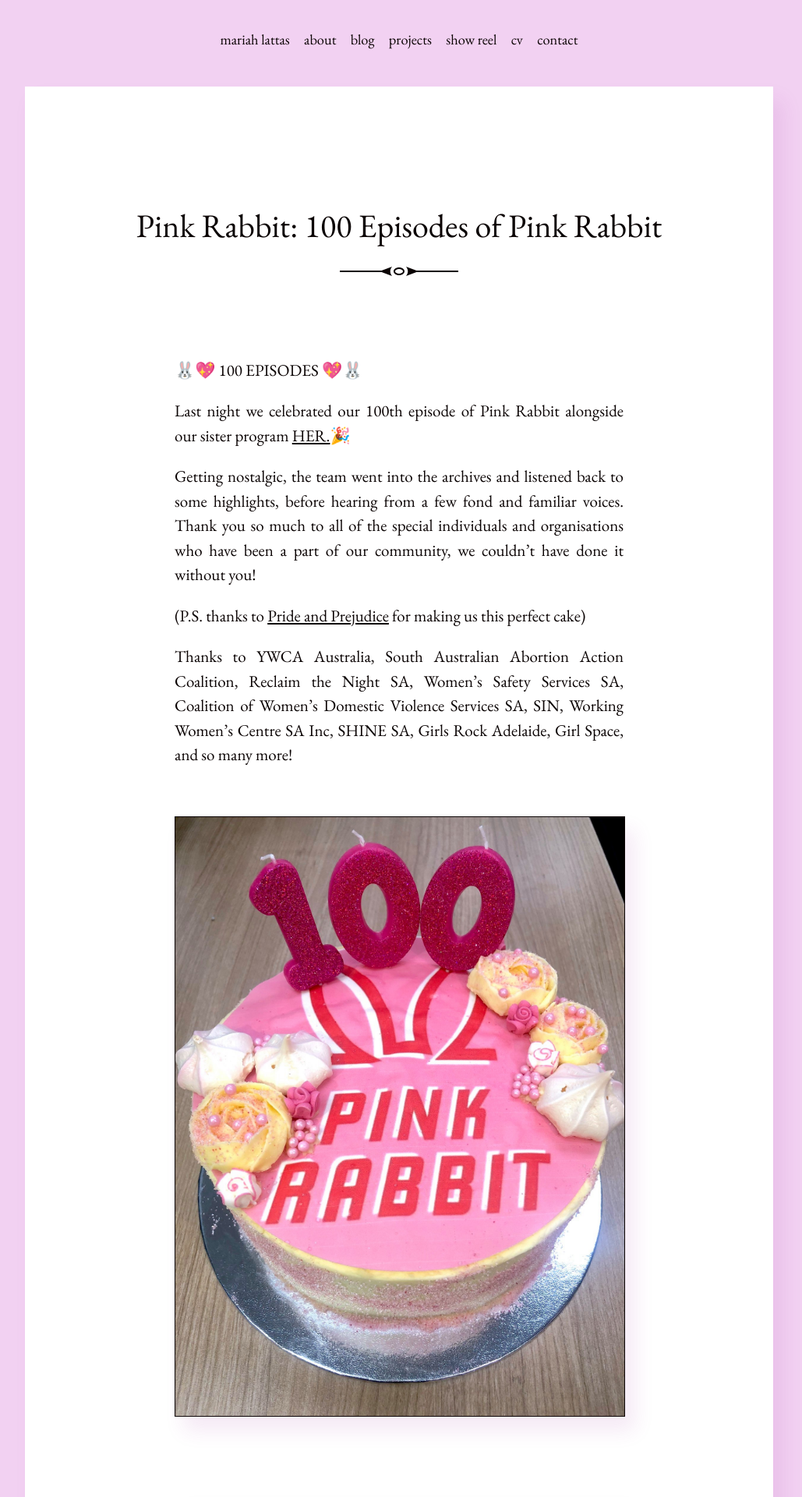
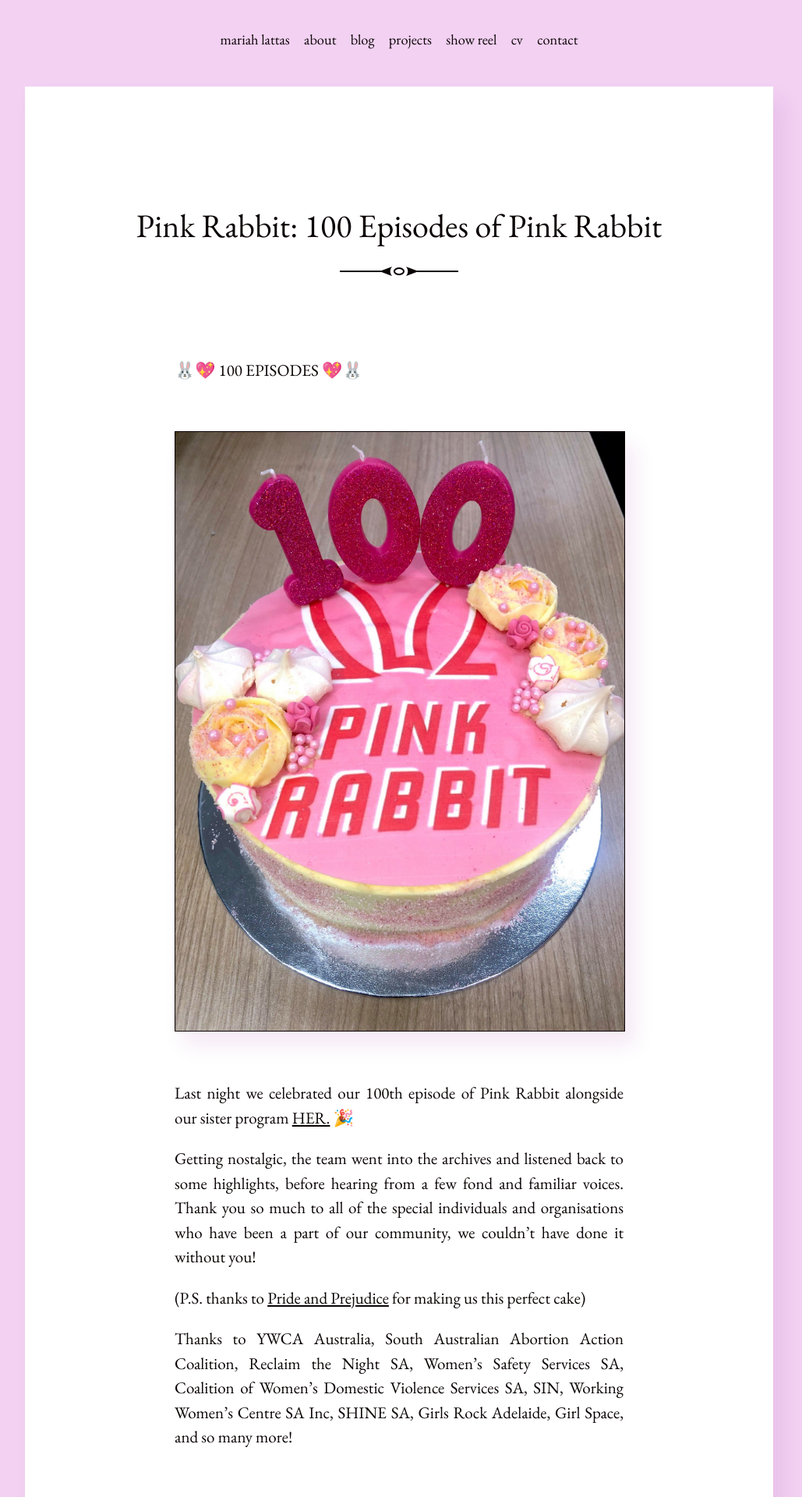
Before and after one commit to mariahlattas/website, a Jekyll site: the page built from _posts/2019-11-07-100-episodes-of-pink-rabbit.md, in a window 1280 px wide. Shown: the top 1920 px of the page at 78% size, without its empty margins (128-1157 px from the left). Built offline with Jekyll 4.4.1, drawn with Linux system fonts in a browser that asks for light colours.

Commit message:
Update 2019-11-07-100-episodes-of-pink-rabbit.md

```diff
--- a/_posts/2019-11-07-100-episodes-of-pink-rabbit.md
+++ b/_posts/2019-11-07-100-episodes-of-pink-rabbit.md
@@ -38,7 +38,9 @@ type: radio
 
 🐰💖 100 EPISODES 💖🐰
 
-Last night we celebrated our 100th episode of Pink Rabbit alongside our sister program [HER.](http://radioadelaide.org.au/program/her/)🎉
+![Pink Rabbit 100 cake!](/assets/images/posts/pink-rabbit-100-1.jpg)
+
+Last night we celebrated our 100th episode of Pink Rabbit alongside our sister program [HER.](http://radioadelaide.org.au/program/her/) 🎉
 
 Getting nostalgic, the team went into the archives and listened back to some highlights, before hearing from a few fond and familiar voices.
 Thank you so much to all of the special individuals and organisations who have been a part of our community, we couldn't have done it without you!
@@ -47,9 +49,5 @@ Thank you so much to all of the special individuals and organisations who have b
 
 Thanks to YWCA Australia, South Australian Abortion Action Coalition, Reclaim the Night SA, Women's Safety Services SA, Coalition of Women's Domestic Violence Services SA, SIN, Working Women's Centre SA Inc, SHINE SA, Girls Rock Adelaide, Girl Space, and so many more!
 
-![Pink Rabbit 100 cake!](/assets/images/posts/pink-rabbit-100-1.jpg)
-
-<figure>
-<img alt="Pink Rabbit 100 us" src="/assets/images/posts/pink-rabbit-100-2.jpg" />
-<figcaption>Soph Landau, Mariah Lattas, and Milly Schultz-Boylen.</figcaption>
-</figure>
+![Pink Rabbit 100 us.](/assets/images/posts/pink-rabbit-100-2.jpg)
+> Soph Landau, Mariah Lattas, and Milly Schultz-Boylen.
```
